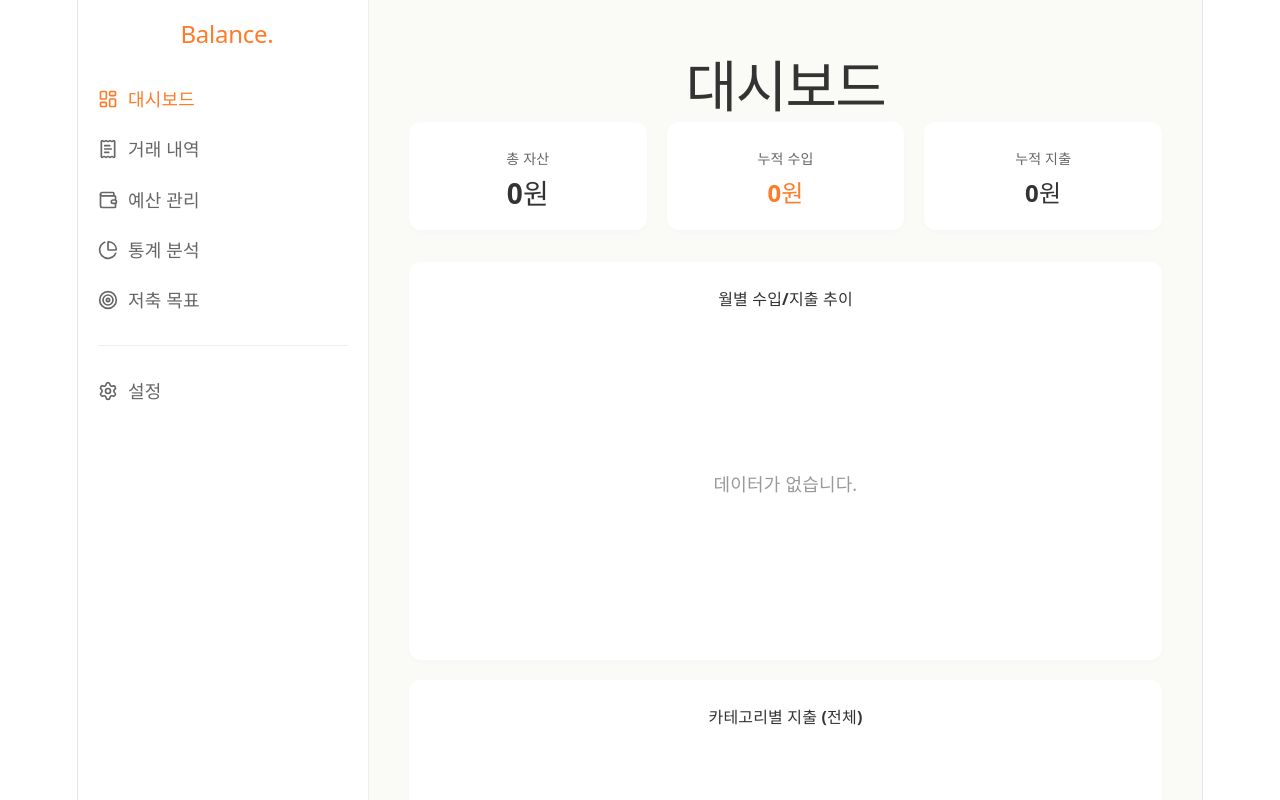
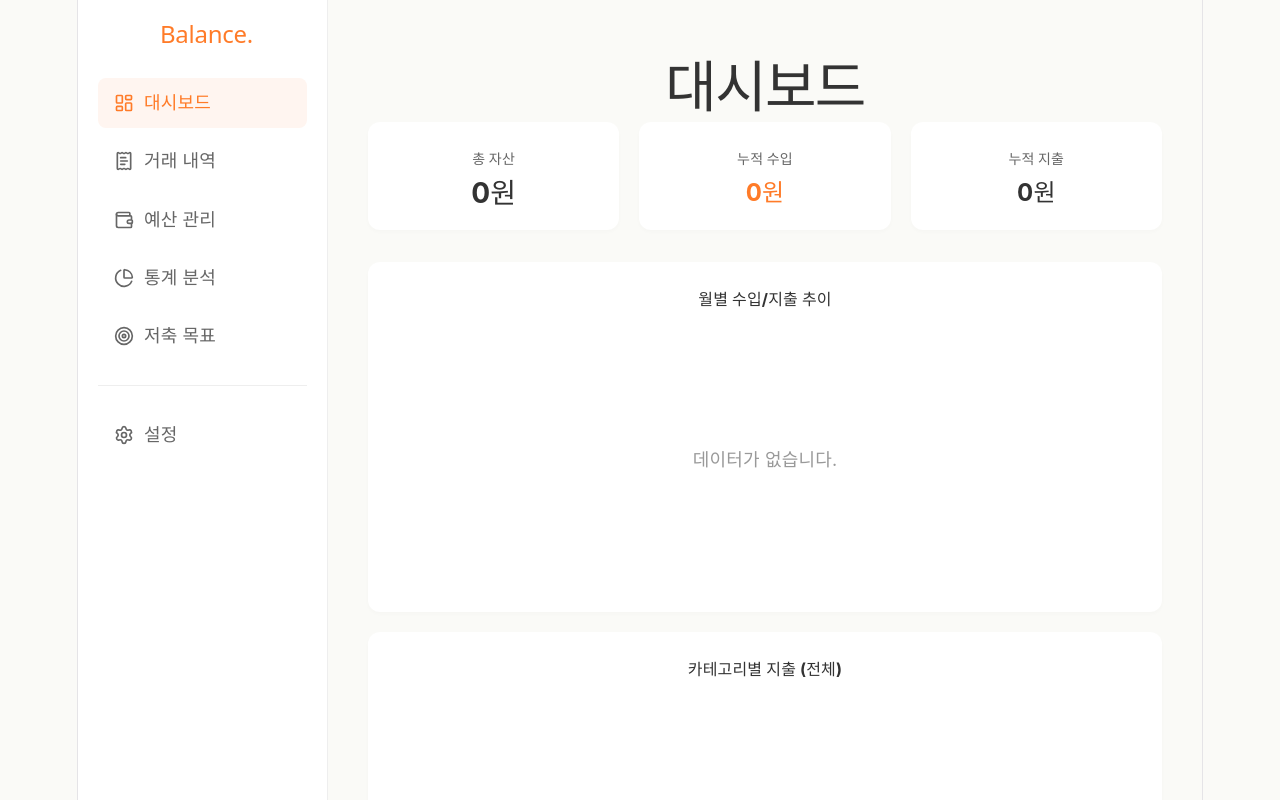
Before and after one commit to gyeonggumun/balance-dashboard, a React (Vite) app: page / in a window 1280 px wide. Shown: the top 800 px of the page. Built offline with nearby package versions, Linux system fonts and the light colour scheme.

Commit message:
Layout 및 Sidebar 컴포넌트 병합

```diff
--- a/src/App.jsx
+++ b/src/App.jsx
@@ -1,4 +1,5 @@
 import { BrowserRouter, Routes, Route } from 'react-router-dom';
+import './styles/global.css'; // 전역 CSS 불러오기
 import Layout from './components/common/Layout';
 import Dashboard from './pages/Dashboard';
 import Transactions from './pages/Transactions';
--- a/src/components/common/Layout.jsx
+++ b/src/components/common/Layout.jsx
@@ -1,12 +1,55 @@
-import Sidebar from './Sidebar';
+import { Link, useLocation } from 'react-router-dom';
+import { LayoutDashboard, ReceiptText, Wallet, PieChart, Target, Settings as SettingsIcon } from 'lucide-react';
+
+// 데스크톱용 사이드바 컴포넌트 내부 구현
+const Sidebar = ({ location }) => {
+  const isActive = (path) => location.pathname === path ? 'sidebar-link active' : 'sidebar-link';
+  return (
+    <nav className="sidebar">
+      <h2 className="sidebar-logo">Balance.</h2>
+      <ul className="sidebar-nav">
+        <li><Link to="/" className={isActive('/')}><LayoutDashboard size={20} /> 대시보드</Link></li>
+        <li><Link to="/transactions" className={isActive('/transactions')}><ReceiptText size={20} /> 거래 내역</Link></li>
+        <li><Link to="/budget" className={isActive('/budget')}><Wallet size={20} /> 예산 관리</Link></li>
+        <li><Link to="/statistics" className={isActive('/statistics')}><PieChart size={20} /> 통계 분석</Link></li>
+        <li><Link to="/goals" className={isActive('/goals')}><Target size={20} /> 저축 목표</Link></li>
+        <hr style={{ border: 'none', borderTop: '1px solid var(--border-color)', margin: '16px 0' }} />
+        <li><Link to="/settings" className={isActive('/settings')}><SettingsIcon size={20} /> 설정</Link></li>
+      </ul>
+    </nav>
+  );
+};
 
 export default function Layout({ children }) {
+  const location = useLocation();
+  const isActiveMobile = (path) => location.pathname === path ? 'bottom-nav-link active' : 'bottom-nav-link';
+
   return (
-    <div style={{ display: 'flex', minHeight: '100vh', backgroundColor: '#FAFAF7' }}>
-      <Sidebar />
-      <main style={{ flex: 1, padding: '40px', overflowY: 'auto' }}>
+    <div className="app-container">
+      {/* 1. 모바일 전용 상단 헤더 */}
+      <header className="mobile-header">
+        <h2 className="mobile-logo">Balance.</h2>
+        <Link to="/settings" style={{ color: 'var(--text-secondary)' }}>
+          <SettingsIcon size={24} />
+        </Link>
+      </header>
+
+      {/* 2. 데스크톱 전용 사이드바 */}
+      <Sidebar location={location} />
+
+      {/* 3. 메인 콘텐츠 영역 */}
+      <main className="main-content">
         {children}
       </main>
+
+      {/* 4. 모바일 전용 하단 네비게이션 */}
+      <nav className="bottom-nav">
+        <Link to="/" className={isActiveMobile('/')}><LayoutDashboard size={20} /><span>홈</span></Link>
+        <Link to="/transactions" className={isActiveMobile('/transactions')}><ReceiptText size={20} /><span>내역</span></Link>
+        <Link to="/budget" className={isActiveMobile('/budget')}><Wallet size={20} /><span>예산</span></Link>
+        <Link to="/statistics" className={isActiveMobile('/statistics')}><PieChart size={20} /><span>통계</span></Link>
+        <Link to="/goals" className={isActiveMobile('/goals')}><Target size={20} /><span>목표</span></Link>
+      </nav>
     </div>
   );
 }
```
